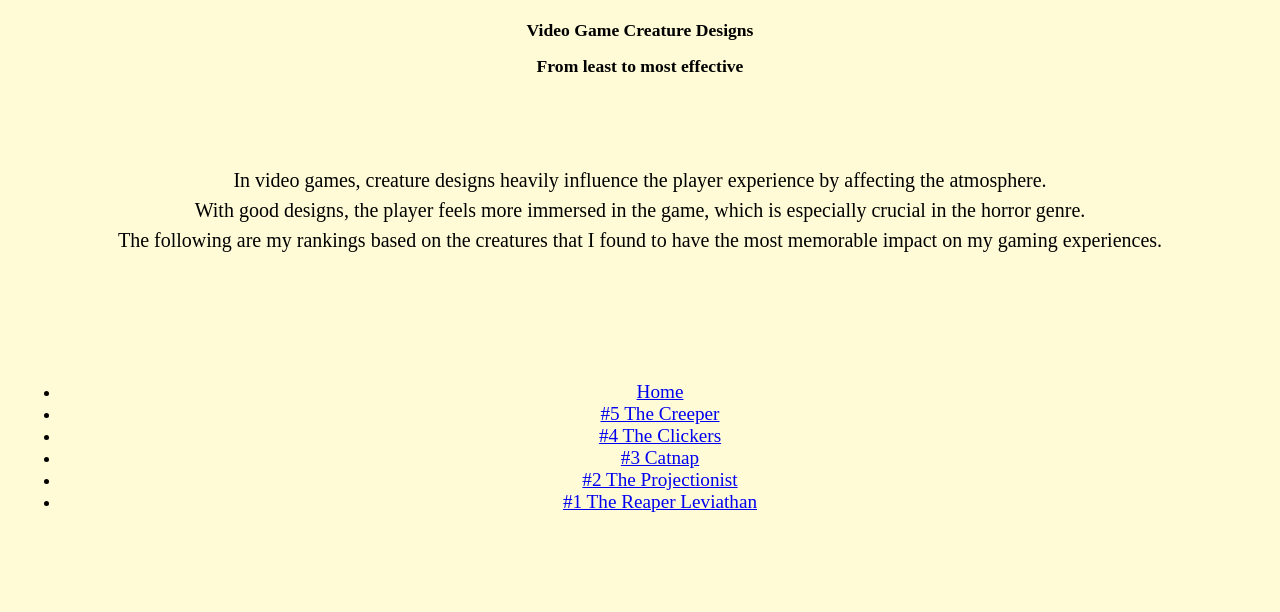
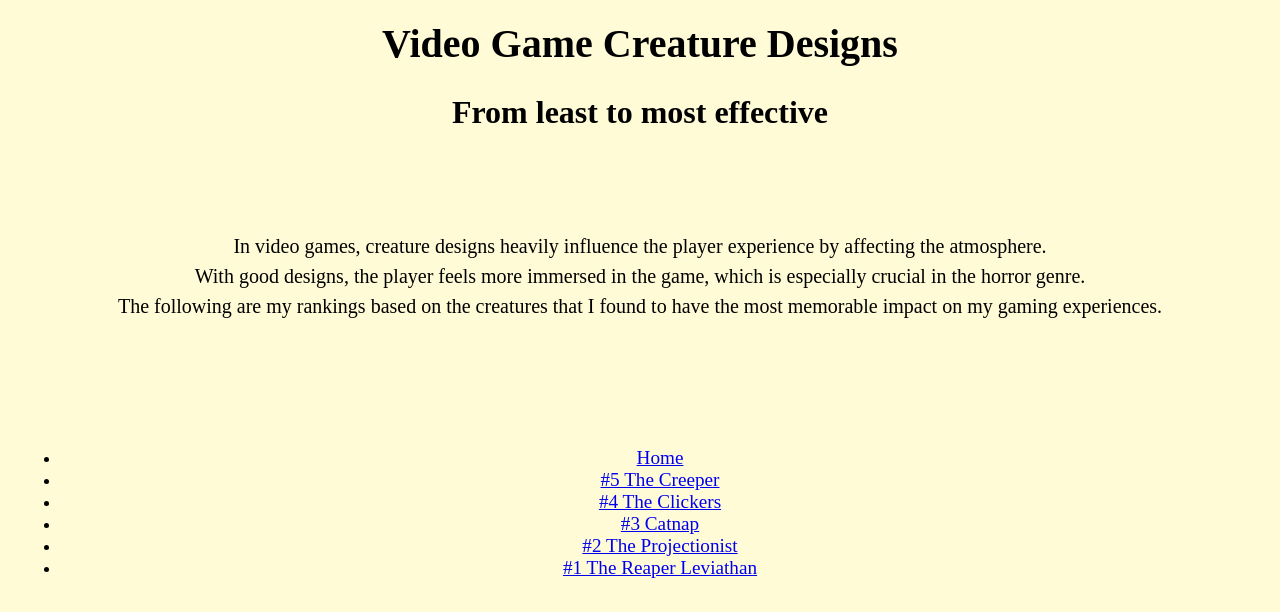
Before and after one commit to AbigailL221/SDEV153-rankings, a plain HTML site: page index.html in a window 1280 px wide. Drawn offline with Linux system fonts and the light colour scheme.

Commit message:
commit -m header size

```diff
--- a/styling.css
+++ b/styling.css
@@ -3,11 +3,11 @@ body {
     background: #FFFBD7;
 }
 h1 {
-    font-size: 110%;
+    font-size: 250%;
     text-align: center;
 }
 h2 {
-    font-size: 110%;
+    font-size: 200%;
     text-align: center;
 }
 li a {
```
